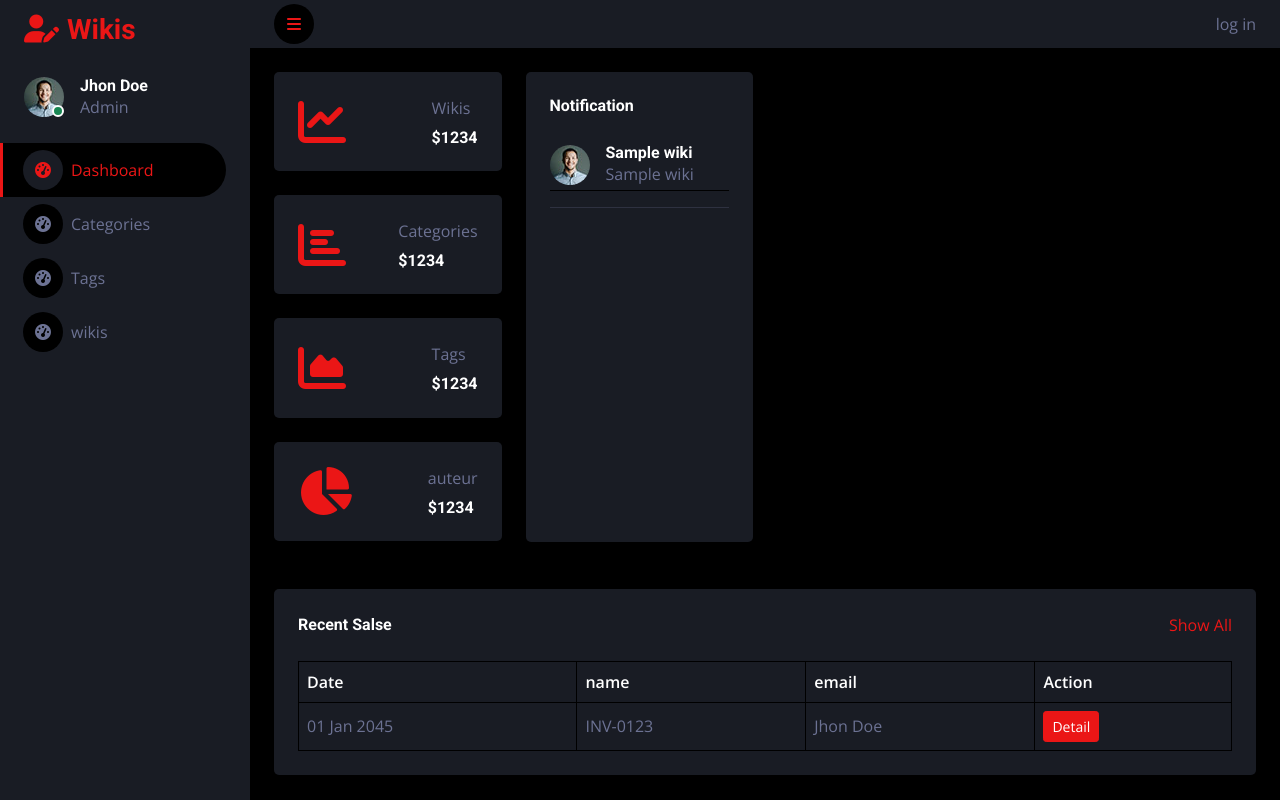
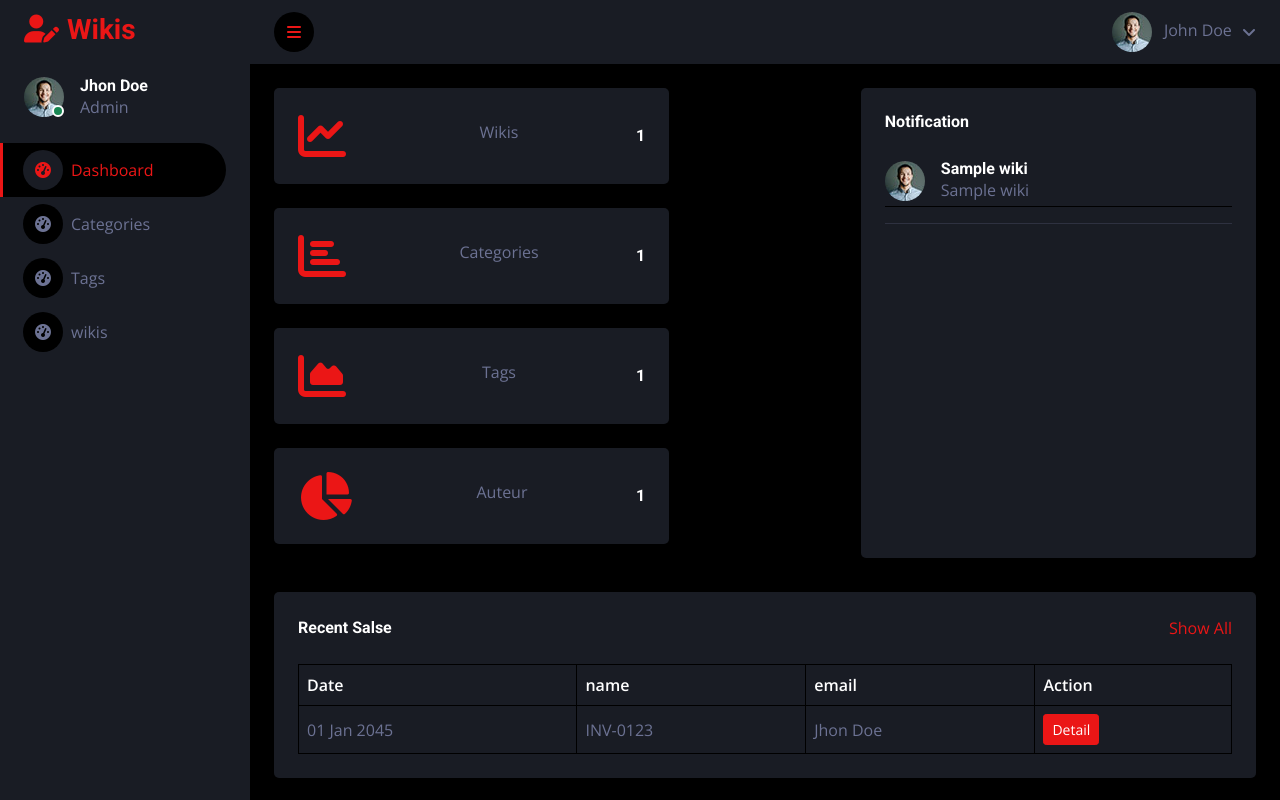
Before and after one commit to Kamal-AbdElKerim/Wikis_App, a PHP site: template View/Vew_Admin/Dashboard.php in a window 1280 px wide. Run offline with PHP 8.4, Linux system fonts and the light colour scheme; the visitor is signed in with stand-in values (Sample User, id 1); the template is opened without the code that fills it: most values are stand-ins (such as "Sample title", 1, 10 or a date in 2020); data that the repository does not hold is empty; some libraries are stand-ins or nearby versions.

Commit message:
fix admin archiver les wikis

```diff
--- a/Model/Dashboard_Admin/model_Dashbored.php
+++ b/Model/Dashboard_Admin/model_Dashbored.php
@@ -4,7 +4,7 @@
 
     public function getAllwikis(){
 
-        $consulta = $this->getConnection()->prepare("SELECT * FROM wikis w , auteur a  WHERE  w.auteur_id = a.auteur_id order by w.created_at asc ;
+        $consulta = $this->getConnection()->prepare("SELECT w.id_wiki ,w.title ,w.created_at , a.name FROM wikis w , auteur a  WHERE  w.auteur_id = a.auteur_id order by w.created_at DESC
         " );
         $consulta->execute();
         $result = $consulta->fetchAll();
--- a/View/Vew_Admin/Dashboard.php
+++ b/View/Vew_Admin/Dashboard.php
@@ -1,3 +1,8 @@
+<?php
+if (isset( $_SESSION["Admin"])) { ?>
+
+
+
 <?php  ob_start();
 $title = "Dashboard" ;
 $Dashboard = "Dashboard" ;
@@ -7,40 +12,46 @@
             <div class="container-fluid pt-4 px-4">
                 <div class="row g-4">
 
-                    <div class="col-sm-6 col-xl-3">
+                    <div class="col-sm-6 col-xl-5">
                         <div class="bg-secondary mb-4 rounded d-flex align-items-center justify-content-between p-4">
                             <i class="fa fa-chart-line fa-3x text-primary"></i>
                             <div class="ms-3">
                                 <p class="mb-2">Wikis</p>
-                                <h6 class="mb-0">$1234</h6>
                             </div>
+                            <h6 class="mb-0"><?= $Num_All_wikis?></h6>
+
                         </div>
 
                         <div class="bg-secondary mb-4 rounded d-flex align-items-center justify-content-between p-4">
                             <i class="fa fa-chart-bar fa-3x text-primary"></i>
                             <div class="ms-3">
                                 <p class="mb-2">Categories</p>
-                                <h6 class="mb-0">$1234</h6>
                             </div>
+                            <h6 class="mb-0"><?= $Num_AllCategories?></h6>
+
                         </div>
 
                         <div class="bg-secondary mb-4 rounded d-flex align-items-center justify-content-between p-4">
                             <i class="fa fa-chart-area fa-3x text-primary"></i>
                             <div class="ms-3">
                                    <p class="mb-2">Tags</p>
-                                <h6 class="mb-0">$1234</h6>
                             </div>
+                            <h6 class="mb-0"><?= $Num_AllTags?></h6>
+
                         </div>
 
                         <div class="bg-secondary mb-4  rounded d-flex align-items-center justify-content-between p-4">
                             <i class="fa fa-chart-pie fa-3x text-primary"></i>
                             <div class="ms-3">
-                                <p class="mb-2">auteur</p>
-                                <h6 class="mb-0">$1234</h6>
+                                <p class="mb-2">Auteur</p>
                             </div>
+                            <h6 class="mb-0"><?= $Num_All_auteur?></h6>
+
                         </div>
                     </div>
-                    <div class="col-sm-6 col-xl-3 ">
+                    <div class="col-sm-6 col-xl-2 ">
+                        </div>
+                    <div class="col-sm-6 col-xl-5 ">
                         <div class="h-100 bg-secondary rounded p-4 overflow-auto " style="max-height: 470px;">
                             <div class="d-flex align-items-center justify-content-between mb-2">
                                 <h6 class="mb-3">Notification</h6>
@@ -48,7 +59,13 @@
 
                             <?php foreach ($All_wikis as  $value) {   ?>
 
-                           <?php         $date_wiki = $this->dateDifference($value["created_at"]) ;
+                           <?php
+
+
+
+
+                           $date_wiki = $this->dateDifference( $value["created_at"]) ;
+
  ?>
 
                         <a class="icon-link icon-link-hover"  href="index.php?action=moredetails&id_wiki=<?= $value["id_wiki"] ?>">
@@ -117,3 +134,8 @@
 
     <?php $contant =  ob_get_clean();
     include_once "View\layout_Admin.php" ;
+
+}else {
+    header("Location: index.php?action=form_login");
+
+}
--- a/View/Vew_Admin/Wikis/wiki.php
+++ b/View/Vew_Admin/Wikis/wiki.php
@@ -41,9 +41,9 @@
                                        <td><?= $value->getCatgName() ?></td>
                                        <td >
                                        <button onclick="NoneRequest(<?= $value->getId_wiki() ?>, this)" class="btn btn-<?php if ($value->getIs_Active() === 0) {
-                                            echo "info" ;
+                                            echo "primary" ;
                                             }else {
-                                            echo "secondary" ;
+                                            echo "danger" ;
                                             } ?> mb-2 ms-2" type="button" ><div id="result_<?= $value->getId_wiki() ?>"><?php if ($value->getIs_Active() === 1) {
                                             echo "None" ;
                                             }else {
```
Also changed, not shown: Controller/Dashboard_admin/Controller_Dashboard.php (+18 -15 lines).
